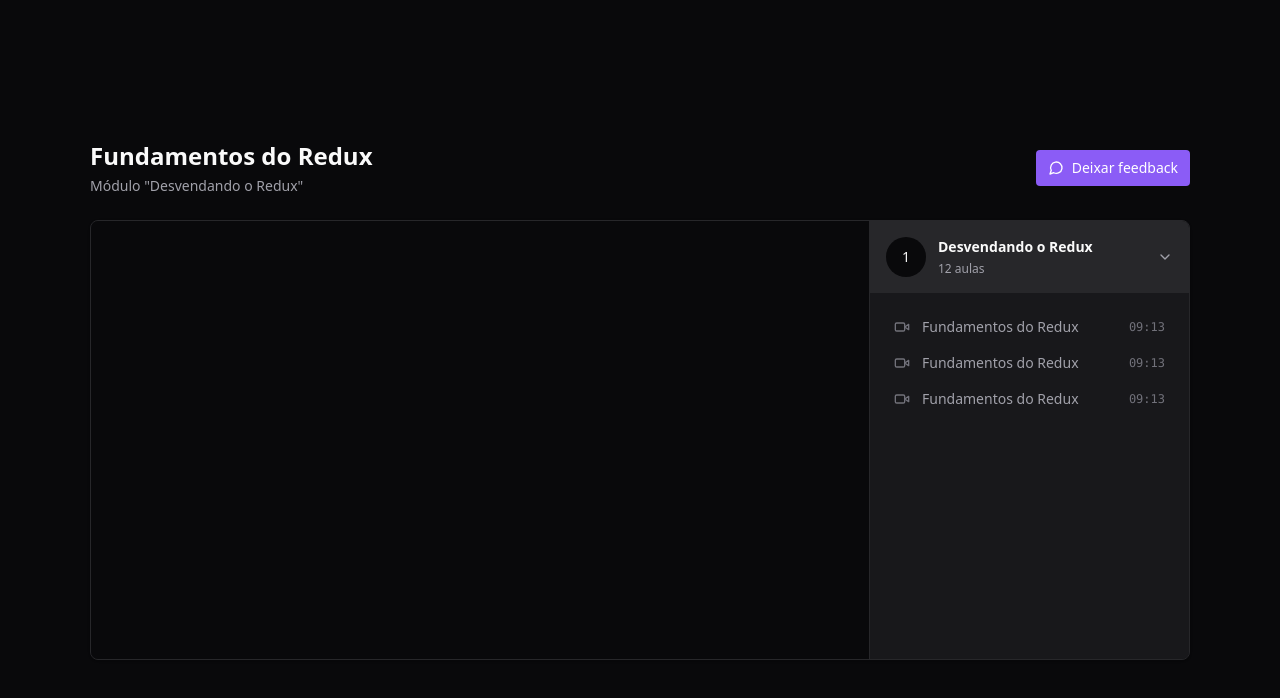
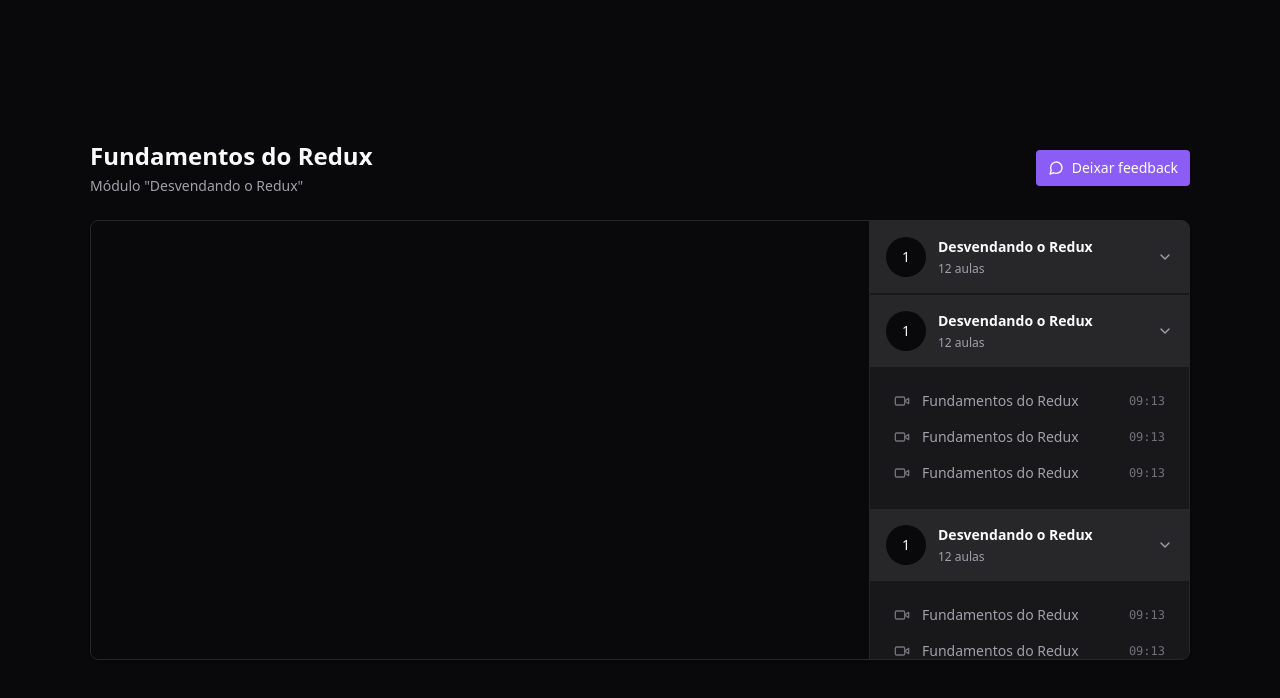
Before and after one commit to ceduardogodoi/ignite23-react-redux-zustand, a React (Vite) app: page / in a window 1280 px wide. Shown: the top 698 px of the page. Built offline with nearby package versions, Linux system fonts and the light colour scheme.

Commit message:
Scrollbar na sidebar

```diff
--- a/package.json
+++ b/package.json
@@ -28,6 +28,7 @@
     "eslint-plugin-react-hooks": "^4.6.0",
     "eslint-plugin-react-refresh": "^0.4.1",
     "postcss": "^8.4.26",
+    "tailwind-scrollbar": "^3.0.4",
     "tailwindcss": "^3.3.3",
     "typescript": "^5.0.2",
     "vite": "^4.4.0"
--- a/src/pages/Player.tsx
+++ b/src/pages/Player.tsx
@@ -18,7 +18,7 @@
           </button>
         </div>
 
-        <main className="relative flex overflow-hidden rounded-lg border border-zinc-800 bg-zinc-900 shadow">
+        <main className="relative flex overflow-hidden rounded-lg border border-zinc-800 bg-zinc-900 shadow pr-80">
           <div className="flex-1">
             <div className="w-full bg-zinc-950 aspect-video">
               <ReactPlayer
@@ -30,7 +30,71 @@
             </div>
           </div>
 
-          <aside className="w-80 border-l border-zinc-800 bg-zinc-900">
+          <aside className="w-80 absolute top-0 bottom-0 right-0 border-l divide-y-2 divide-zinc-900 border-zinc-800 bg-zinc-900 overflow-y-scroll scrollbar-thin scrollbar-track-zinc-950 scrollbar-thumb-zinc-800">
+            <div>
+              <button type="button" className="flex w-full items-center gap-3 bg-zinc-800 p-4">
+                <div className="flex h-10 w-10 rounded-full items-center justify-center bg-zinc-950 text-sm">
+                  1
+                </div>
+
+                <div className="flex flex-col gap-1 text-left">
+                  <strong className="text-sm">Desvendando o Redux</strong>
+                  <span className="text-xs text-zinc-400">12 aulas</span>
+                </div>
+
+                <ChevronDown className="w-4 h-4 ml-auto text-zinc-400" />
+              </button>
+
+              {/* <nav className="relative flex flex-col gap-4 p-6">
+                <button type="button" className="flex items-center gap-3 text-sm text-zinc-400">
+                  <Video className="w-4 h-4 text-zinc-500" />
+                  <span>Fundamentos do Redux</span>
+                  <span className="ml-auto font-mono text-xs text-zinc-500">09:13</span>
+                </button>
+                <button type="button" className="flex items-center gap-3 text-sm text-zinc-400">
+                  <Video className="w-4 h-4 text-zinc-500" />
+                  <span>Fundamentos do Redux</span>
+                  <span className="ml-auto font-mono text-xs text-zinc-500">09:13</span>
+                </button>
+                <button type="button" className="flex items-center gap-3 text-sm text-zinc-400">
+                  <Video className="w-4 h-4 text-zinc-500" />
+                  <span>Fundamentos do Redux</span>
+                  <span className="ml-auto font-mono text-xs text-zinc-500">09:13</span>
+                </button>
+              </nav> */}
+            </div>
+            <div>
+              <button type="button" className="flex w-full items-center gap-3 bg-zinc-800 p-4">
+                <div className="flex h-10 w-10 rounded-full items-center justify-center bg-zinc-950 text-sm">
+                  1
+                </div>
+
+                <div className="flex flex-col gap-1 text-left">
+                  <strong className="text-sm">Desvendando o Redux</strong>
+                  <span className="text-xs text-zinc-400">12 aulas</span>
+                </div>
+
+                <ChevronDown className="w-4 h-4 ml-auto text-zinc-400" />
+              </button>
+
+              <nav className="relative flex flex-col gap-4 p-6">
+                <button type="button" className="flex items-center gap-3 text-sm text-zinc-400">
+                  <Video className="w-4 h-4 text-zinc-500" />
+                  <span>Fundamentos do Redux</span>
+                  <span className="ml-auto font-mono text-xs text-zinc-500">09:13</span>
+                </button>
+                <button type="button" className="flex items-center gap-3 text-sm text-zinc-400">
+                  <Video className="w-4 h-4 text-zinc-500" />
+                  <span>Fundamentos do Redux</span>
+                  <span className="ml-auto font-mono text-xs text-zinc-500">09:13</span>
+                </button>
+                <button type="button" className="flex items-center gap-3 text-sm text-zinc-400">
+                  <Video className="w-4 h-4 text-zinc-500" />
+                  <span>Fundamentos do Redux</span>
+                  <span className="ml-auto font-mono text-xs text-zinc-500">09:13</span>
+                </button>
+              </nav>
+            </div>
             <div>
               <button type="button" className="flex w-full items-center gap-3 bg-zinc-800 p-4">
                 <div className="flex h-10 w-10 rounded-full items-center justify-center bg-zinc-950 text-sm">
--- a/tailwind.config.js
+++ b/tailwind.config.js
@@ -6,5 +6,7 @@
   theme: {
     extend: {},
   },
-  plugins: [],
+  plugins: [
+    require('tailwind-scrollbar'),
+  ],
 }
```
Also changed, not shown: .eslintrc.cjs (deleted), 1 other file (tests, documents, lock files or other folders).
